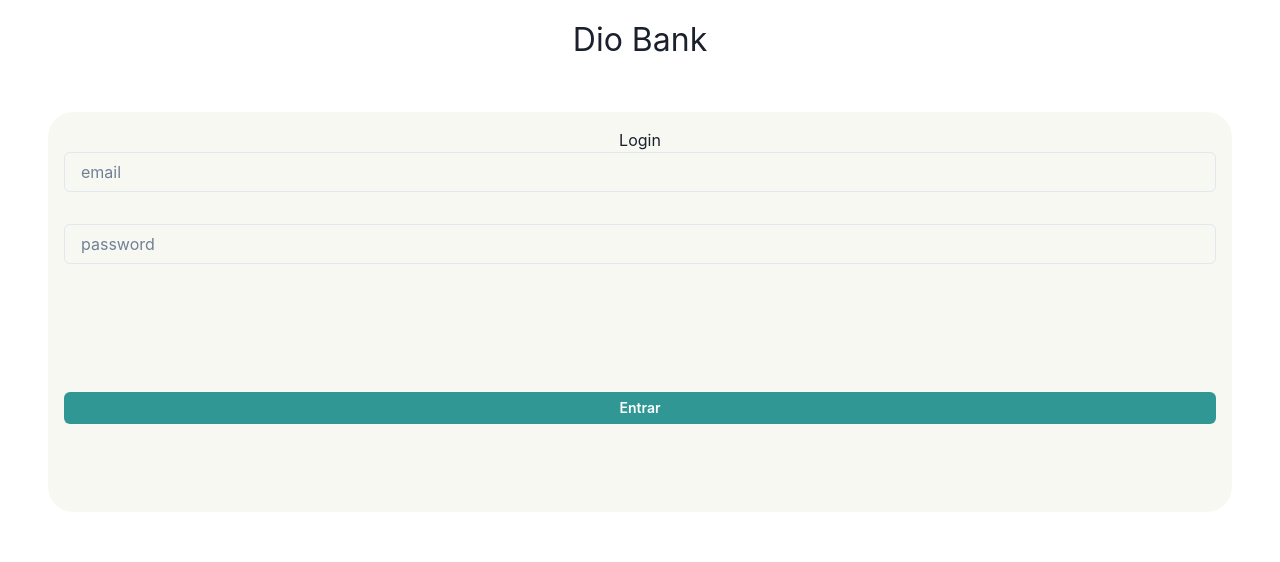
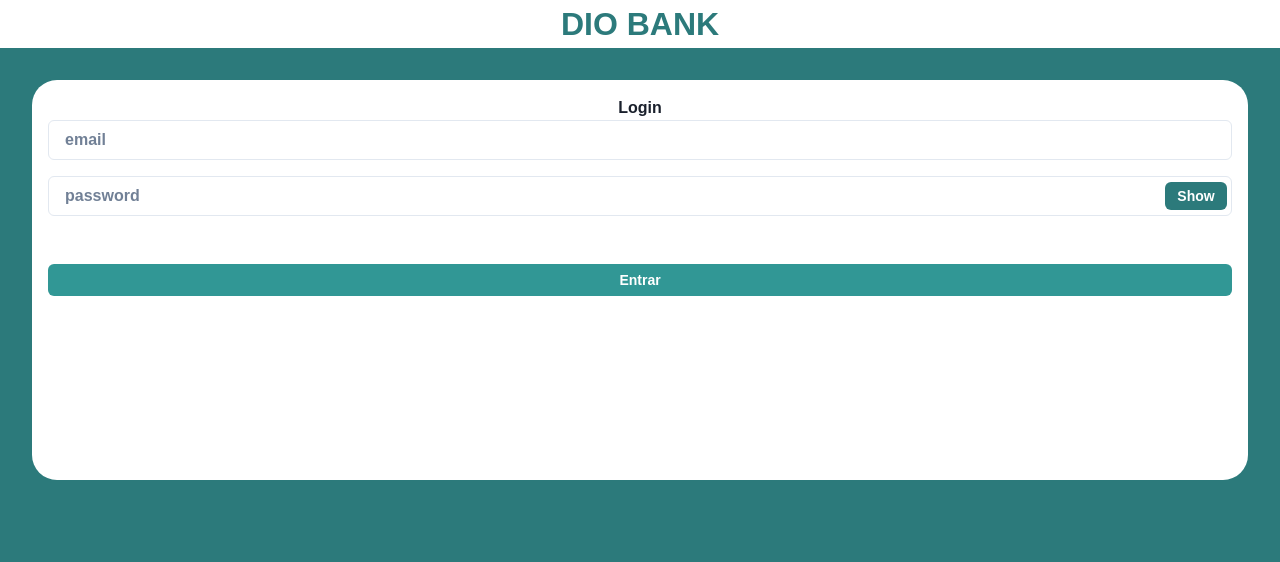
Before and after one commit to Patrick-Jabba/DioBank-fe, a React (Create React App) app: page / in a window 1280 px wide. Shown: the top 562 px of the page. Built offline with nearby package versions, Linux system fonts and the light colour scheme.

Commit message:
:art: melhorias de estilo

```diff
--- a/src/App.tsx
+++ b/src/App.tsx
@@ -1,11 +1,13 @@
 import { ChakraProvider } from "@chakra-ui/react";
+import { Layout } from "./components/Layout";
 import { CardComponent } from "./components/CardComponent";
-
 
 function App() {
   return (
     <ChakraProvider>
-      <CardComponent />
+      <Layout>
+        <CardComponent />
+      </Layout>
     </ChakraProvider>
   );
 }
--- /dev/null
+++ b/src/api.ts
@@ -0,0 +1,11 @@
+const conta = {
+  email: 'patrick@email.com',
+  password: '123456',
+  name: 'Patrick Monteiro'
+}
+
+export const api = new Promise((resolve) => {
+  setTimeout(() => {
+    resolve(conta)
+  }, 1000)
+})
--- a/src/assets/global.css
+++ b/src/assets/global.css
@@ -1,9 +1,13 @@
-body {
+:root {
+  --main-color: #2C7A7B;
+}
+
+* {
   margin: 0 auto;
-  padding: 0 16px;
+  padding: 0;
   font-family: Arial, Helvetica, sans-serif;
   font-size: 1rem;
-  background-color:#000;
+  font-weight: bold;
 }
 
 h1 {
--- /dev/null
+++ b/src/components/Button/index.tsx
@@ -0,0 +1,21 @@
+import { Button } from "@chakra-ui/react"
+import { MouseEventHandler } from "react"
+
+interface IDButton {
+  onClick: MouseEventHandler
+  text: string,
+}
+
+export const DButton = ({ onClick, text }: IDButton) => {
+  return (
+    <Button
+      onClick={onClick}
+      colorScheme="teal"
+      size="sm"
+      width="100%"
+      marginTop="3rem"
+    >
+      {text}
+    </Button>
+  )
+}
--- a/src/components/CardComponent/index.tsx
+++ b/src/components/CardComponent/index.tsx
@@ -1,16 +1,23 @@
-import { Input, Box, Center, Button } from "@chakra-ui/react";
-import { Header } from "../Header";
+import { useState } from "react";
+import { CardContainer } from "./styles";
+
+import { Input, Box, Center, Button, InputGroup, InputRightElement } from "@chakra-ui/react";
+
+import { DButton } from "../Button";
+
+import { api } from "../../api";
 import { login } from "../../services/login";
 
+export const CardComponent = () => {
+  const [email, setEmail] = useState('')
+  const [show, setShow] = useState(false)
+  const handleClick = () => setShow(!show)
 
-export const CardComponent = () => {
   return (
-    <div>
-      <Header />
-
+    <CardContainer>
       <Box minHeight="100vh" padding="2rem">
       <Box
-        bg="#f8f8f2"
+        bg="#fff"
         borderRadius="25px"
         padding="1rem"
         minHeight="50vh"
@@ -18,21 +25,43 @@ export const CardComponent = () => {
       <Center>
        Login
       </Center>
-      <Input placeholder="email" />
-      <Input placeholder="password" marginTop="2rem" />
+      <Input
+      htmlSize={10}
+        placeholder="email"
+        value={email}
+        onChange={(event) => setEmail(event.target.value)}
+        focusBorderColor="#2C7A7B"
+        />
+
+      <InputGroup size='md'>
+      <Input
+        pr='4.5rem'
+        type={show ? 'text' : 'password'}
+        placeholder='password'
+        marginTop="1rem"
+        focusBorderColor="#2C7A7B"
+        />
+      <InputRightElement width='4.5rem' marginTop="1rem">
+
+        <Button
+          h='1.75rem'
+          size='sm'
+          onClick={handleClick}
+          bg="#2C7A7B"
+          color="#fff"
+        >
+          {show ? 'Hide' : 'Show'}
+        </Button>
+      </InputRightElement>
+    </InputGroup>
       <Center>
-        <Button
-          colorScheme="teal"
-          size="sm"
-          marginTop="8rem"
-          w="100%"
-          onClick={login}
-          >
-          Entrar
-        </Button>
+        <DButton
+          onClick={() => login(email)}
+          text="Entrar"
+        />
         </Center>
       </Box>
       </Box>
-    </div>
+    </CardContainer>
   )
 }
--- /dev/null
+++ b/src/components/CardComponent/styles.jsx
@@ -0,0 +1,7 @@
+import styled from "styled-components";
+
+export const CardContainer = styled.div`
+width: 100vw;
+height: 100vh;
+background-color: var(--main-color);
+`
--- a/src/components/Header/styles.jsx
+++ b/src/components/Header/styles.jsx
@@ -5,8 +5,10 @@ export const HeaderContainer = styled.div`
   align-items: center;
   justify-content: center;
 
-  margin-top: 1rem;
-  margin-bottom: 1rem;
+  background-color: white;
+  color: var(--main-color);
+  text-transform: uppercase;
+  width: 100vw;
 
   h1 {
     font-size: 2rem;
--- a/src/services/login.tsx
+++ b/src/services/login.tsx
@@ -1,3 +1,3 @@
-export const login = ():void => {
-  alert('Seja bem-vindo!');
+export const login = (email:string):void => {
+  alert(`Bem vindo ${email}!`);
 }
```
Also changed, not shown: 1 other file (tests, documents, lock files or other folders).
